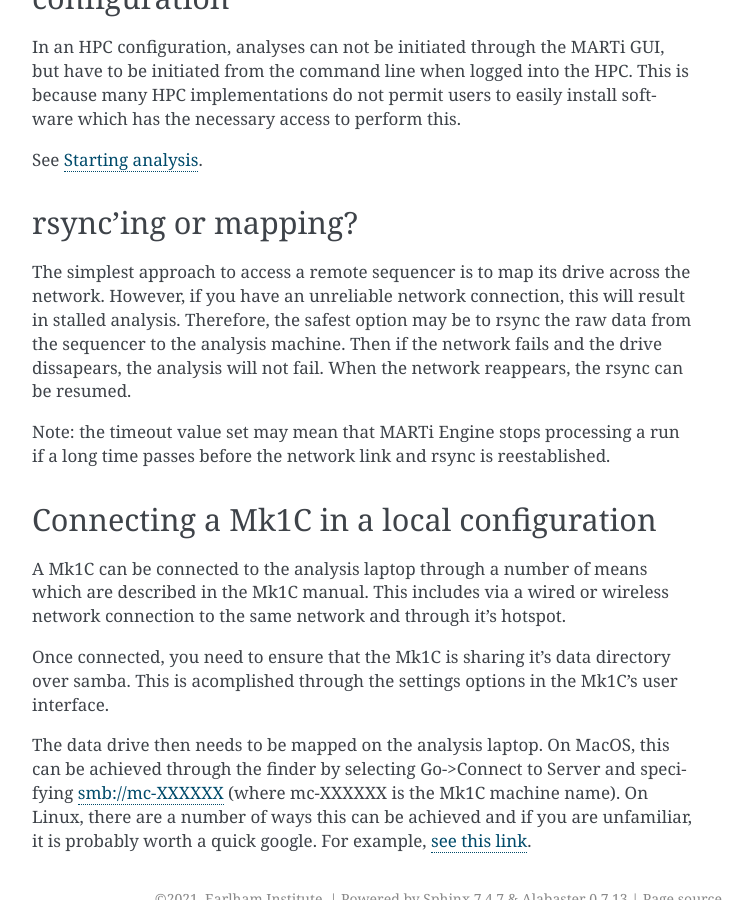
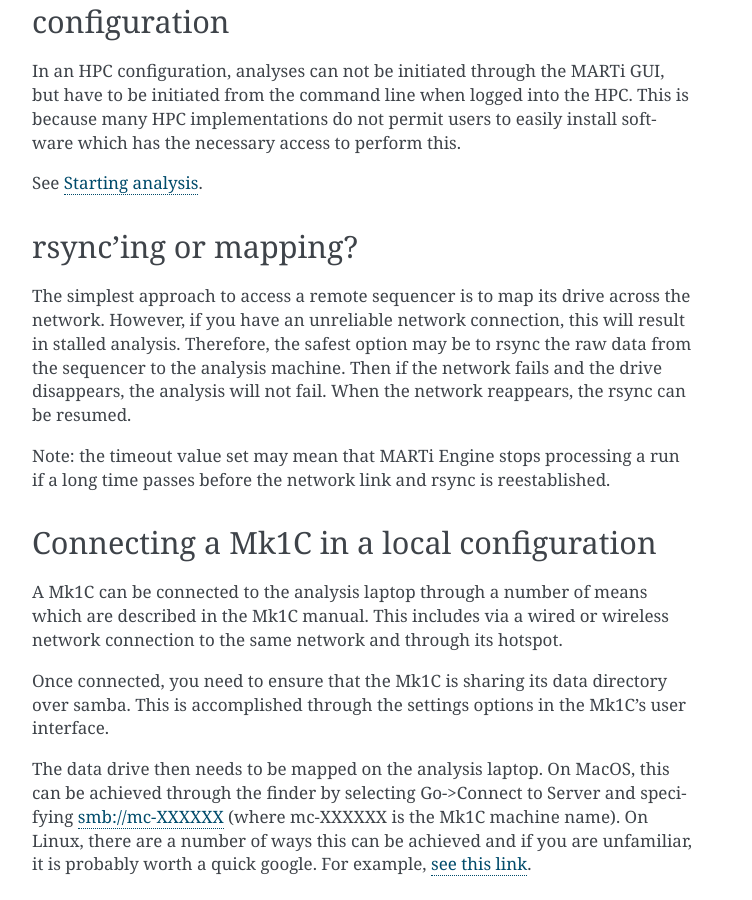
Before and after one commit to richardmleggett/MARTi, a Sphinx documentation site: the page built from docs/source/running.rst, in a window 1280 px wide and 900 px high, scrolled down 1034 px. Shown: the whole window, without its empty margins (388-1140 px from the left). Built offline with Sphinx 7.4.7, drawn with Linux system fonts in a browser that asks for light colours; formulas are drawn with MathJax 3; some of the changed text lies outside the part shown.

Commit message:
Update docs

```diff
--- a/docs/source/faqs.rst
+++ b/docs/source/faqs.rst
@@ -6,7 +6,7 @@
 Why does the taxa accumulation curves go down as well as up?
 ------------------------------------------------------------
 
-In rare circumstances, the number of taxa in an acuumulation curve can appear to dip if the LCA cutoff is set higher than 0%. This is because each point along the x-axis represents the addition of a chunk of reads. If a chunk contains enough of a taxa to just meet the LCA threshold, but the next chunk contains no reads for that taxa, the percentage of reads represented by the taxa can drop below the LCA cutoff and the reads are then pushed up to the next taxonomic level.
+In rare circumstances, the number of taxa in an accumulation curve can appear to dip if the LCA cutoff is set higher than 0%. This is because each point along the x-axis represents the addition of a chunk of reads. If a chunk contains enough of a taxa to just meet the LCA threshold, but the next chunk contains no reads for that taxa, the percentage of reads represented by the taxa can drop below the LCA cutoff and the reads are then pushed up to the next taxonomic level.
 
 For example, in one sample we observed:
 
--- a/docs/source/running.rst
+++ b/docs/source/running.rst
@@ -36,15 +36,15 @@
 rsync'ing or mapping?
 ---------------------
 
-The simplest approach to access a remote sequencer is to map its drive across the network. However, if you have an unreliable network connection, this will result in stalled analysis. Therefore, the safest option may be to rsync the raw data from the sequencer to the analysis machine. Then if the network fails and the drive dissapears, the analysis will not fail. When the network reappears, the rsync can be resumed.
+The simplest approach to access a remote sequencer is to map its drive across the network. However, if you have an unreliable network connection, this will result in stalled analysis. Therefore, the safest option may be to rsync the raw data from the sequencer to the analysis machine. Then if the network fails and the drive disappears, the analysis will not fail. When the network reappears, the rsync can be resumed.
 
 Note: the timeout value set may mean that MARTi Engine stops processing a run if a long time passes before the network link and rsync is reestablished.
 
 Connecting a Mk1C in a local configuration
 ------------------------------------------
 
-A Mk1C can be connected to the analysis laptop through a number of means which are described in the Mk1C manual. This includes via a wired or wireless network connection to the same network and through it's hotspot.
+A Mk1C can be connected to the analysis laptop through a number of means which are described in the Mk1C manual. This includes via a wired or wireless network connection to the same network and through its hotspot.
 
-Once connected, you need to ensure that the Mk1C is sharing it's data directory over samba. This is acomplished through the settings options in the Mk1C's user interface.
+Once connected, you need to ensure that the Mk1C is sharing its data directory over samba. This is accomplished through the settings options in the Mk1C's user interface.
 
 The data drive then needs to be mapped on the analysis laptop. On MacOS, this can be achieved through the finder by selecting Go->Connect to Server and specifying smb://mc-XXXXXX (where mc-XXXXXX is the Mk1C machine name). On Linux, there are a number of ways this can be achieved and if you are unfamiliar, it is probably worth a quick google. For example, `see this link <https://tecadmin.net/mounting-samba-share-on-ubuntu/>`_.
```
Also changed, not shown: other parts of docs/source/running.rst (+1 -1 lines).
